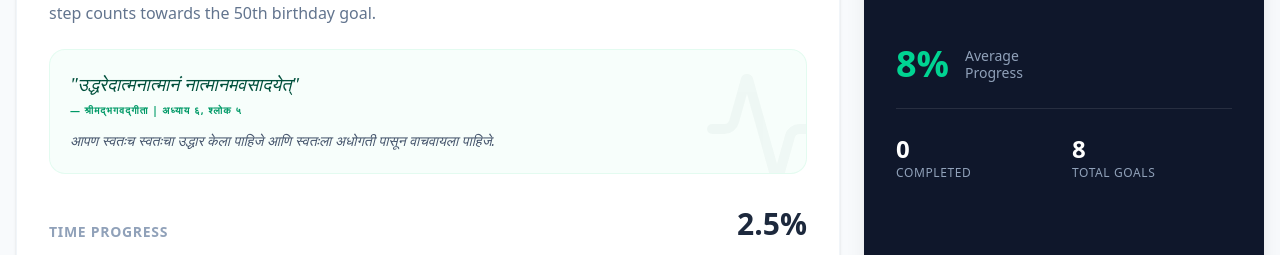
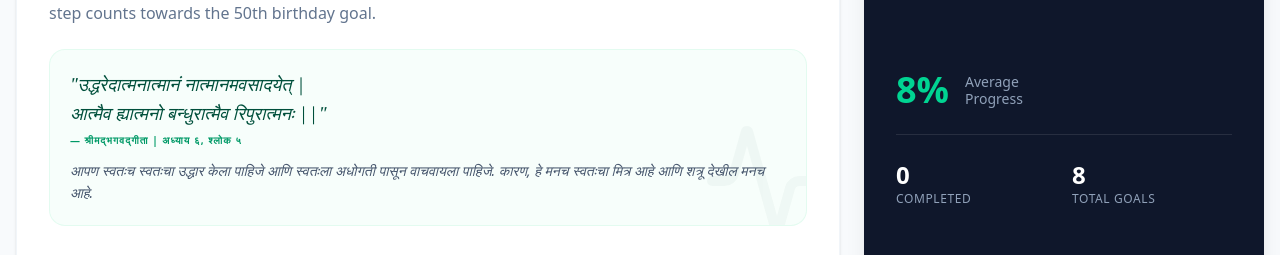
Before and after one commit to arahalkar/sva-stitha-health-app, a React (Vite) app: page / in a window 1280 px wide. Shown: the part 417-672 px from the top of the page. Built offline with nearby package versions, Linux system fonts and the light colour scheme.

Commit message:
feat: Enhance Bhagavad Gita quote display
Expand the displayed Bhagavad Gita verse to include the full shloka and its complete translation. This provides a more comprehensive and meaningful message to users.

```diff
--- a/src/App.tsx
+++ b/src/App.tsx
@@ -251,13 +251,14 @@ export default function App() {
               <div className="mb-8 p-5 bg-emerald-50/40 rounded-2xl border border-emerald-100/50 relative overflow-hidden">
                 <div className="relative z-10">
                   <p className="text-emerald-900 font-serif italic text-lg leading-relaxed mb-1">
-                    "उद्धरेदात्मनात्मानं नात्मानमवसादयेत्"
+                    "उद्धरेदात्मनात्मानं नात्मानमवसादयेत् |<br/>
+                    आत्मैव ह्यात्मनो बन्धुरात्मैव रिपुरात्मनः ||"
                   </p>
                   <p className="text-[10px] text-emerald-600 font-bold uppercase tracking-widest mb-3">
                     — श्रीमद्भगवद्गीता | अध्याय ६, श्लोक ५
                   </p>
                   <p className="text-sm text-slate-600 leading-relaxed italic">
-                    आपण स्वतःच स्वतःचा उद्धार केला पाहिजे आणि स्वतःला अधोगती पासून वाचवायला पाहिजे.
+                    आपण स्वतःच स्वतःचा उद्धार केला पाहिजे आणि स्वतःला अधोगती पासून वाचवायला पाहिजे. कारण, हे मनच स्वतःचा मित्र आहे आणि शत्रू देखील मनच आहे.
                   </p>
                 </div>
                 <div className="absolute -right-4 -bottom-4 opacity-[0.03] text-emerald-900">
```
